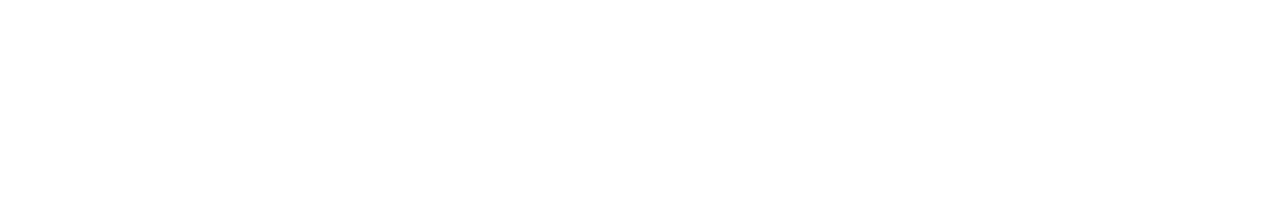
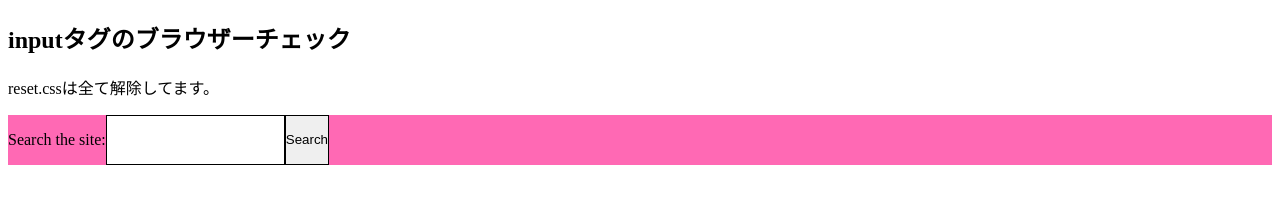
Before and after one commit to hidekiw1971/c-browser-ck-002, a website: page index.html in a window 1280 px wide. Drawn offline with nearby package versions, Linux system fonts and the light colour scheme.

Commit message:
2023/8/11 11:55

```diff
--- a/gulpfile.js
+++ b/gulpfile.js
@@ -77,9 +77,9 @@
 const imgImagemin = () => {
     return src(srcPath.img)
         .pipe(imagemin([
-        imageminMozjpeg({quality: 80}),
+            imageminMozjpeg({ quality: 80 }),
             imageminPngquant(),
-        imageminSvgo({plugins: [{removeViewbox: false}]})
+            imageminSvgo({ plugins: [{ removeViewbox: false }] })
         ],
             {
                 verbose: true
--- a/index.html
+++ b/index.html
@@ -6,7 +6,7 @@
   <meta name="viewport" content="width=device-width,initial-scale=1.0" />
   <meta name="format-detection" content="telephone=no" />
   <!-- meta情報 -->
-  <title>watabe-ya</title>
+  <title>kensho（inputタグのbrowserチェック）</title>
   <meta name="description" content="" />
   <meta name="keywords" content="" />
   <!-- ogp -->
@@ -17,7 +17,7 @@
   <meta property="og:site_name" content="" />
   <meta property="og:description" content="" />
   <!-- ファビコン -->
-  <link rel="”icon”" href="" />
+  <link rel="icon" href="/images/common/favicon.ico" />
   <!-- css -->
   <link rel="stylesheet" href="./css/styles.css">
   <!-- JavaScript -->
@@ -26,8 +26,20 @@
 </head>
 
 <body>
-  <!-- copy start -->
-  <!-- copy end -->
+  <header>
+    <h2>inputタグのブラウザーチェック</h2>
+    <p>reset.cssは全て解除してます。</p>
+  </header>
+  <main>
+    <!-- copy start -->
+    <div class="search">
+      <label for="site-search">Search the site:</label>
+      <input type="search" id="site-search" name="q" />
+      <button>Search</button>
+    </div>
+    <!-- copy end -->
+  </main>
+  <footer></footer>
 </body>
 
 </html>
--- a/src/sass/base/_reset.scss
+++ b/src/sass/base/_reset.scss
@@ -1,112 +1,9 @@
-*,
-*::before,
-*::after {
-  box-sizing: border-box;
-}
-
-/* Remove default padding */
-ul,
-ol {
-  padding: 0;
-}
-
-/* Remove default margin */
-body,
-h1,
-h2,
-h3,
-h4,
-p,
-ul,
-ol,
-figure,
-blockquote,
-dl,
-dd {
-  margin: 0;
-}
-
-/* Set core root defaults */
-html {
-  scroll-behavior: smooth;
-}
-
-/* Set core body defaults */
-body {
-  min-height: 100vh;
-  text-rendering: optimizeSpeed;
-  line-height: 1.5;
-}
-
-/* Remove list styles on ul, ol elements with a class attribute */
-ul,
-ol {
-  list-style: none;
-}
-
-/* A elements that don't have a class get default styles */
-a:not([class]) {
-  text-decoration-skip-ink: auto;
-}
-
-/* Make images easier to work with */
-img {
-  max-width: 100%;
-  display: block;
-  width: 100%;
-}
-
-/* Natural flow and rhythm in articles by default */
-article > * + * {
-  margin-top: 1em;
-}
-
-/* Inherit fonts for inputs and buttons */
-input,
 button,
 textarea,
+input,
 select {
-  font: inherit;
+    -webkit-appearance: none;
+    appearance: none;
+    border: 1px solid #000;
+    border-radius: 0px;
 }
-
-/* Blur images when they have no alt attribute */
-img:not([alt]) {
-  filter: blur(10px);
-}
-
-
-/* フォームリセット */
-input,
-button,
-select,
-textarea {
-  -webkit-appearance: none;
-  -moz-appearance: none;
-  appearance: none;
-  background: transparent;
-  border: none;
-  border-radius: 0;
-  font: inherit;
-  outline: none;
-}
-
-textarea {
-  resize: vertical;
-}
-
-input[type="checkbox"],
-input[type="radio"] {
-  display: none;
-}
-
-input[type="submit"],
-input[type="button"],
-label,
-button,
-select {
-  cursor: pointer;
-}
-
-select::-ms-expand {
-  display: none;
-}
--- /dev/null
+++ b/src/sass/module/_search.scss
@@ -0,0 +1,27 @@
+@use "global" as *;
+
+// 初期設定
+div.search,
+div label,
+div input,
+div button {
+    padding: 0;
+    margin: 0;
+}
+
+// スタイル設定
+div.search {
+    display: flex;
+    align-items: center;
+    width: 100%;
+    height: 50px;
+    background: rgba(255, 105, 180, 1);
+}
+
+div label,
+div input,
+div button {
+    display: flex;
+    align-items: center;
+    height: 100%;
+}
```
Also changed, not shown: src/sass/base/_reset.txt (added, +112 -0 lines), README.md, css/styles.css, images/common/favicon.ico (added), src/images/common/favicon.ico (added), src/sass/module/_xxx.scss (deleted), 1 other file. Lines whose indentation alone changed are shown as unchanged.
